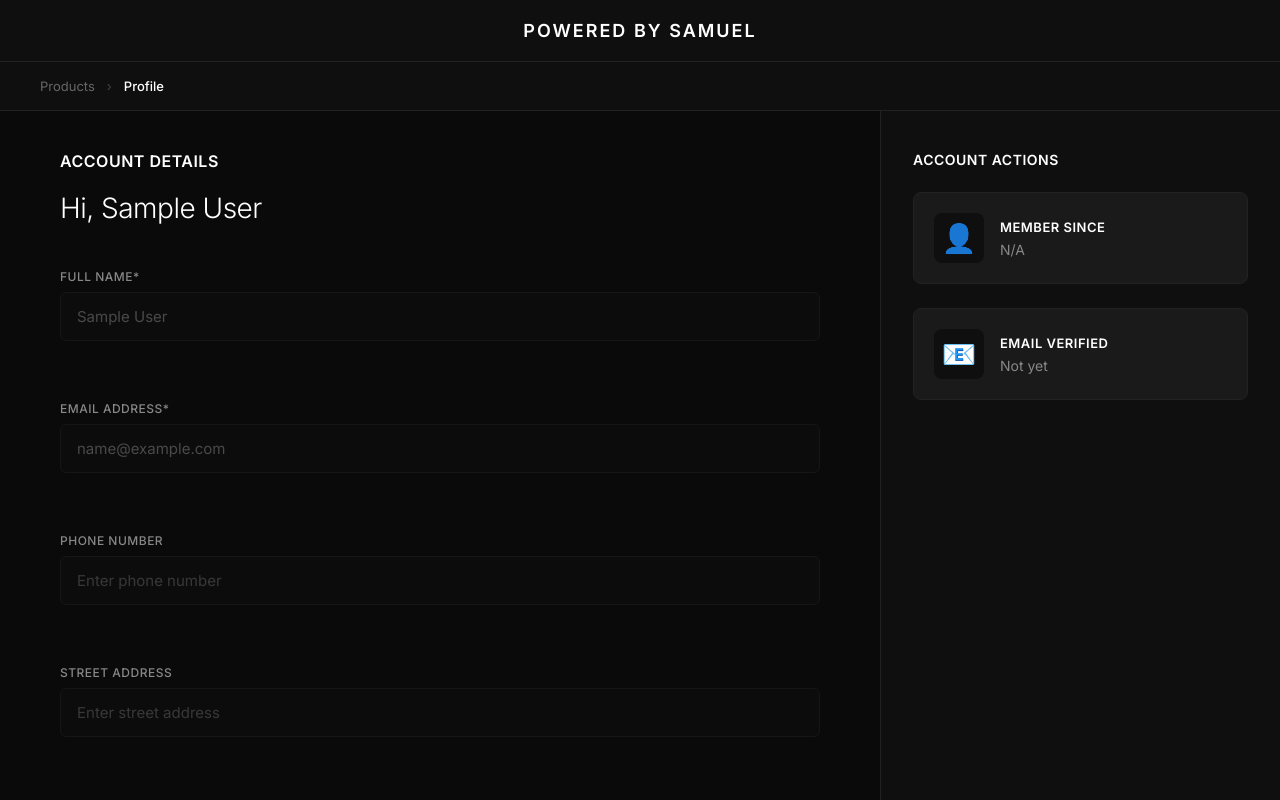
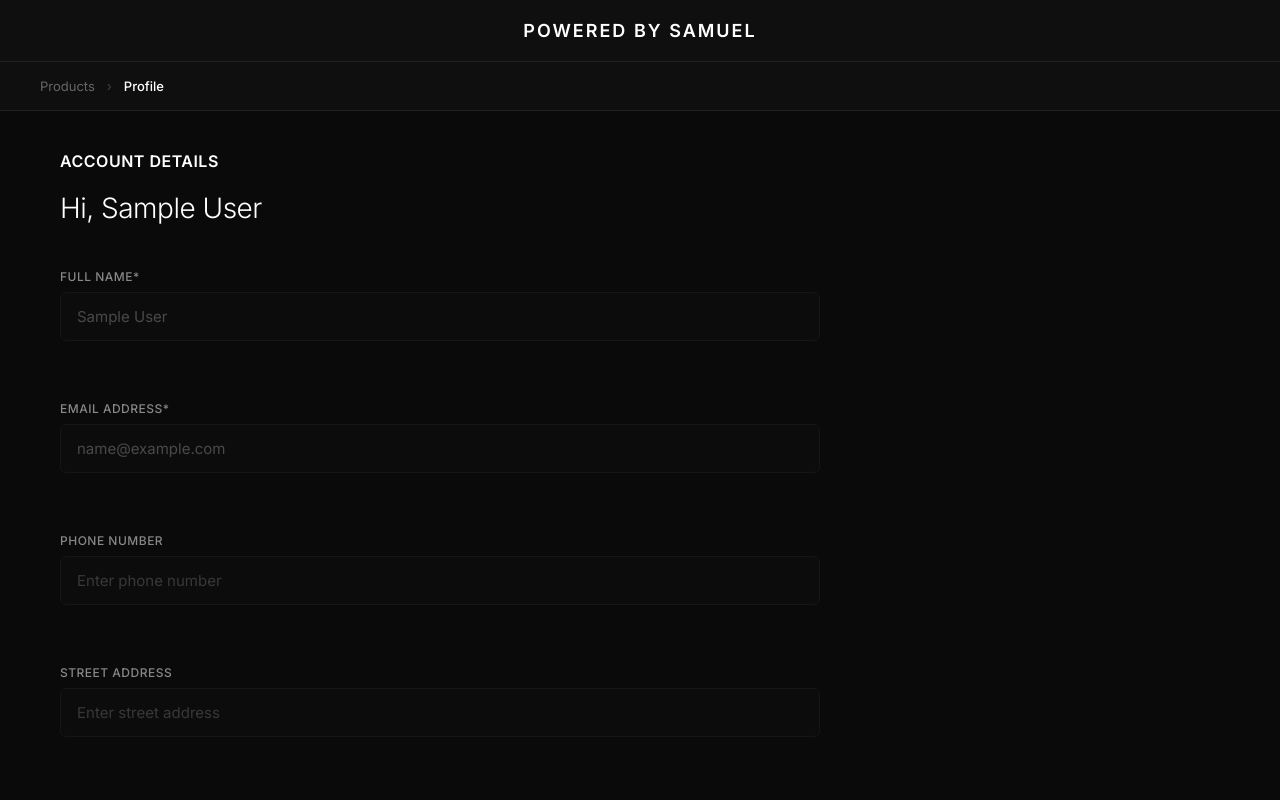
Before and after one commit to samuelmbaya/PBS-FRONTEND, a React (Vite) app: page /profile in a window 1280 px wide. Shown: the top 800 px of the page. Built offline with nearby package versions, Linux system fonts and the light colour scheme; sample sign-in values are in the browser's storage.

Commit message:
worked on profile2

```diff
--- a/src/Pages/Profile.jsx
+++ b/src/Pages/Profile.jsx
@@ -286,41 +286,19 @@ const Profile = () => {
                   </button>
                 </div>
               ) : (
-                <button type="button" onClick={() => setIsEditing(true)} className="edit-profile-btn">
-                  Edit Profile
-                </button>
+                <>
+                  <button type="button" onClick={() => setIsEditing(true)} className="edit-profile-btn">
+                    Edit Profile
+                  </button>
+                  <button type="button" onClick={handleBackToProducts} className="secondary-btn">
+                    Continue Shopping
+                  </button>
+                  <button type="button" onClick={handleLogout} className="logout-btn">
+                    Log Out
+                  </button>
+                </>
               )}
             </form>
-          </div>
-
-          {/* Account Actions Sidebar */}
-          <div className="account-actions">
-            <h3>Account Actions</h3>
-
-            <div className="action-card">
-              <div className="action-icon">👤</div>
-              <div className="action-content">
-                <h4>Member Since</h4>
-                <p>{currentUser.loginTime ? new Date(currentUser.loginTime).toLocaleDateString() : 'N/A'}</p>
-              </div>
-            </div>
-
-            <div className="action-card">
-              <div className="action-icon">📧</div>
-              <div className="action-content">
-                <h4>Email Verified</h4>
-                <p>{currentUser.emailVerified ? 'Yes' : 'Not yet'}</p>
-              </div>
-            </div>
-
-            <div className="action-buttons">
-              <button onClick={handleBackToProducts} className="secondary-btn">
-                Continue Shopping
-              </button>
-              <button onClick={handleLogout} className="logout-btn">
-                Log Out
-              </button>
-            </div>
           </div>
         </div>
       </div>
```
